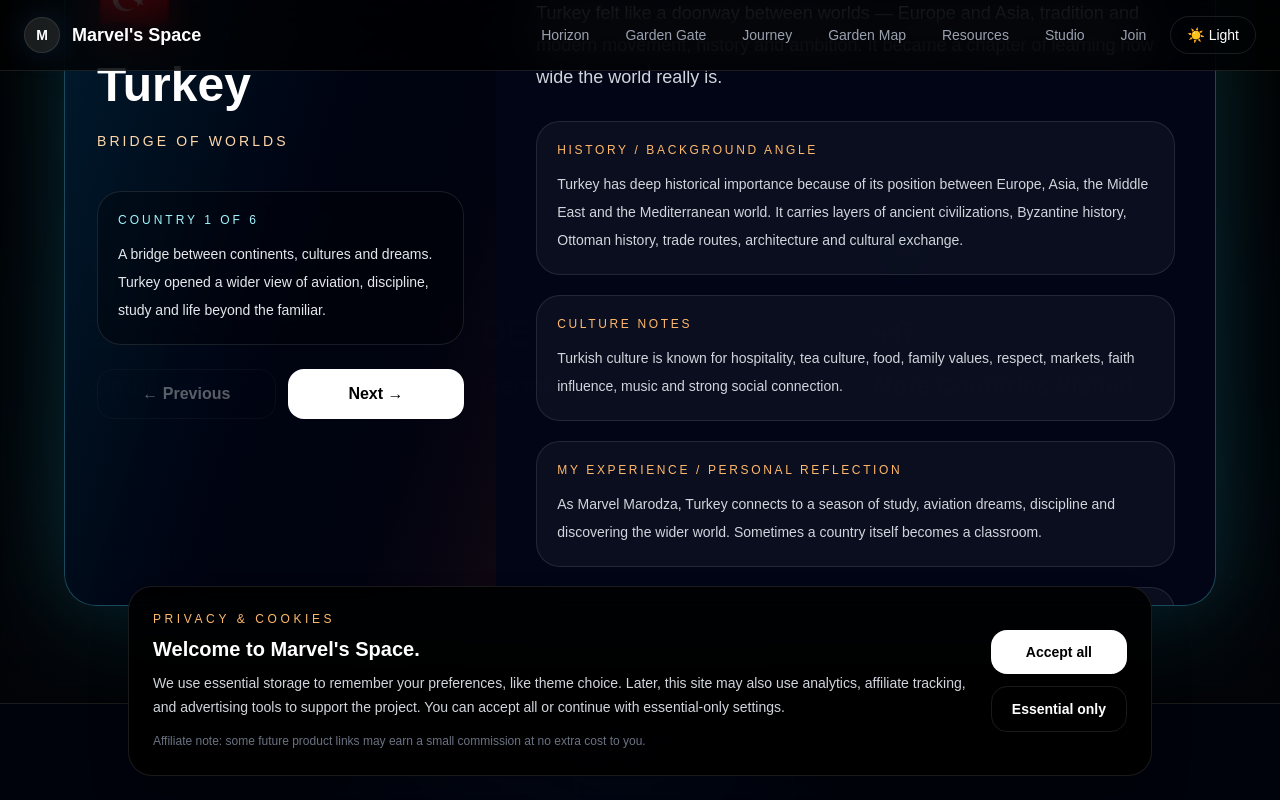
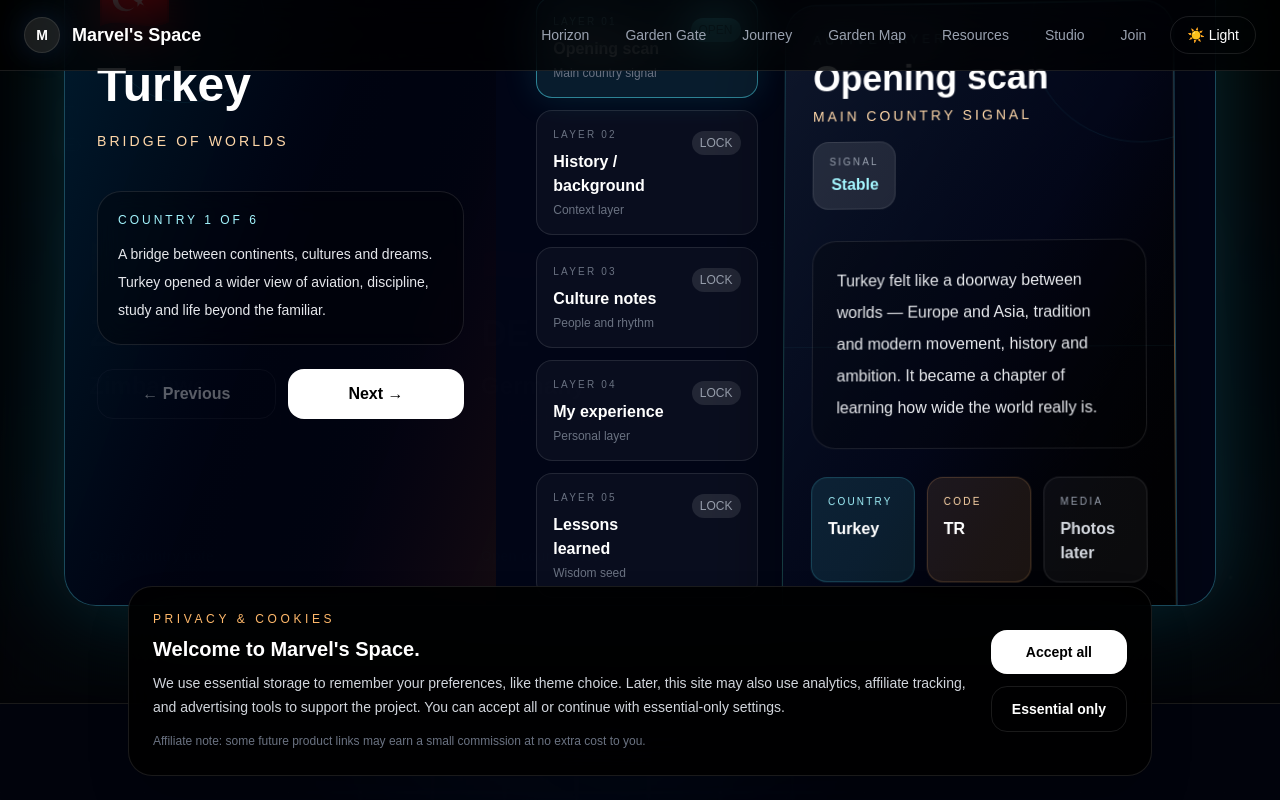
Before and after one commit to deincaptainmar/marvel-lab, a Next.js app: page / in a window 1280 px wide. Both pictures are taken after a click on the button 1032 px from the left and 2157 px from the top of the page. Shown: the part 1757-2557 px from the top of the page. Built offline with nearby package versions, Linux system fonts and the light colour scheme.

Commit message:
Make journey hologram layers interactive

```diff
--- a/src/components/JourneySection.tsx
+++ b/src/components/JourneySection.tsx
@@ -1,6 +1,7 @@
 "use client";
 
 import { useEffect, useState } from "react";
+import type { ReactNode } from "react";
 import Reveal from "@/components/Reveal";
 
 type CountryStory = {
@@ -20,6 +21,16 @@ type CountryStory = {
   currentAffairs: string;
   futureIdeas: string[];
 };
+
+type LayerKey =
+  | "opening"
+  | "history"
+  | "culture"
+  | "reflection"
+  | "lessons"
+  | "tourism"
+  | "current"
+  | "future";
 
 const rootCountries: CountryStory[] = [
   {
@@ -448,6 +459,12 @@ export default function JourneySection() {
             className="relative max-h-[88vh] w-full max-w-6xl overflow-hidden rounded-[2rem] border border-cyan-300/30 bg-slate-950/92 text-white shadow-[0_0_100px_rgba(34,211,238,0.22)] backdrop-blur-xl light:bg-white/95 light:text-black"
             onClick={(event) => event.stopPropagation()}
           >
+            <div className="pointer-events-none absolute inset-0 opacity-40">
+              <div className="absolute left-10 top-10 h-40 w-40 rounded-full border border-cyan-300/20" />
+              <div className="absolute bottom-10 right-10 h-56 w-56 rounded-full border border-orange-300/20" />
+              <div className="absolute inset-x-0 top-0 h-px bg-gradient-to-r from-transparent via-cyan-300 to-transparent" />
+            </div>
+
             <div className="relative z-10 grid max-h-[88vh] overflow-y-auto lg:grid-cols-[0.75fr_1.25fr]">
               <div className="relative border-b border-cyan-300/20 bg-gradient-to-br from-cyan-500/14 via-black/25 to-orange-500/16 p-8 light:border-black/10 light:from-cyan-50 light:via-white light:to-orange-50">
                 <div className="flex items-start justify-between gap-5">
@@ -531,7 +548,7 @@ function CountryHologram({
 }: {
   country: CountryStory;
   onClose: () => void;
-  footerAction: React.ReactNode;
+  footerAction: ReactNode;
 }) {
   return (
     <div
@@ -542,6 +559,12 @@ function CountryHologram({
         className="relative max-h-[88vh] w-full max-w-6xl overflow-hidden rounded-[2rem] border border-cyan-300/30 bg-slate-950/92 text-white shadow-[0_0_100px_rgba(34,211,238,0.22)] backdrop-blur-xl light:bg-white/95 light:text-black"
         onClick={(event) => event.stopPropagation()}
       >
+        <div className="pointer-events-none absolute inset-0 opacity-40">
+          <div className="absolute left-10 top-10 h-40 w-40 rounded-full border border-cyan-300/20" />
+          <div className="absolute bottom-10 right-10 h-56 w-56 rounded-full border border-orange-300/20" />
+          <div className="absolute inset-x-0 top-0 h-px bg-gradient-to-r from-transparent via-cyan-300 to-transparent" />
+        </div>
+
         <div className="relative z-10 grid max-h-[88vh] overflow-y-auto lg:grid-cols-[0.75fr_1.25fr]">
           <div className="relative border-b border-cyan-300/20 bg-gradient-to-br from-cyan-500/14 via-black/25 to-orange-500/16 p-8 light:border-black/10 light:from-cyan-50 light:via-white light:to-orange-50">
             <div className="flex items-start justify-between gap-5">
@@ -550,7 +573,9 @@ function CountryHologram({
                   Country Hologram
                 </p>
 
-                <p className="mt-5 text-6xl">{country.flag}</p>
+                <p className="mt-6 text-5xl font-black tracking-tight text-white/90 light:text-black/90">
+                  {country.code}
+                </p>
 
                 <h3 className="mt-6 text-4xl font-extrabold leading-tight md:text-5xl">
                   {country.shortTitle}
@@ -573,7 +598,7 @@ function CountryHologram({
 
             <div className="mt-10 rounded-3xl border border-white/10 bg-black/30 p-5 backdrop-blur-md light:border-black/10 light:bg-white/70">
               <p className="text-xs uppercase tracking-[0.25em] text-cyan-200 light:text-cyan-700">
-                Opening note
+                Opening scan
               </p>
 
               <p className="mt-3 text-sm leading-7 text-gray-200 light:text-gray-700">
@@ -604,6 +629,66 @@ function CountryHologram({
 }
 
 function CountryContent({ country }: { country: CountryStory }) {
+  const layers: {
+    key: LayerKey;
+    title: string;
+    label: string;
+    text?: string;
+    ideas?: string[];
+  }[] = [
+    {
+      key: "opening",
+      title: "Opening scan",
+      label: "Main country signal",
+      text: country.hologramOpening,
+    },
+    {
+      key: "history",
+      title: "History / background",
+      label: "Context layer",
+      text: country.background,
+    },
+    {
+      key: "culture",
+      title: "Culture notes",
+      label: "People and rhythm",
+      text: country.culture,
+    },
+    {
+      key: "reflection",
+      title: "My experience",
+      label: "Personal layer",
+      text: country.reflection,
+    },
+    {
+      key: "lessons",
+      title: "Lessons learned",
+      label: "Wisdom seed",
+      text: country.lesson,
+    },
+    {
+      key: "tourism",
+      title: "Tourism guide angle",
+      label: "Explorer guide",
+      text: country.tourism,
+    },
+    {
+      key: "current",
+      title: "Current affairs angle",
+      label: "Future research",
+      text: country.currentAffairs,
+    },
+    {
+      key: "future",
+      title: "Future content ideas",
+      label: "Content seeds",
+      ideas: country.futureIdeas,
+    },
+  ];
+
+  const [activeLayer, setActiveLayer] = useState<LayerKey>("opening");
+  const selectedLayer = layers.find((layer) => layer.key === activeLayer) ?? layers[0];
+
   return (
     <div className="p-8 md:p-10">
       <div className="flex flex-wrap items-center gap-3">
@@ -612,44 +697,154 @@ function CountryContent({ country }: { country: CountryStory }) {
         </span>
 
         <span className="rounded-full border border-orange-300/20 bg-orange-300/10 px-3 py-1 text-xs uppercase tracking-[0.2em] text-orange-200 light:text-orange-700">
-          Journey Archive
+          Interactive data layers
         </span>
       </div>
 
-      <p className="mt-7 text-lg leading-8 text-gray-300 light:text-gray-700">
-        {country.hologramOpening}
-      </p>
+      <div className="mt-7 grid gap-6 xl:grid-cols-[0.72fr_1.28fr]">
+        <div className="grid gap-3">
+          {layers.map((layer, index) => {
+            const isActive = layer.key === activeLayer;
 
-      <div className="mt-7 grid gap-5">
-        <InfoBlock title="History / background angle" text={country.background} />
-        <InfoBlock title="Culture notes" text={country.culture} />
-        <InfoBlock title="My experience / personal reflection" text={country.reflection} />
-        <InfoBlock title="Lessons learned" text={country.lesson} />
-        <InfoBlock title="Tourism / travel guide angle" text={country.tourism} />
-        <InfoBlock title="Current affairs angle" text={country.currentAffairs} />
-      </div>
+            return (
+              <button
+                key={layer.key}
+                type="button"
+                onClick={() => setActiveLayer(layer.key)}
+                className={`group relative overflow-hidden rounded-2xl border p-4 text-left transition duration-300 ${
+                  isActive
+                    ? "border-cyan-300/50 bg-cyan-300/10 shadow-[0_0_35px_rgba(34,211,238,0.14)]"
+                    : "border-white/10 bg-white/[0.035] hover:border-orange-300/30 hover:bg-white/[0.06] light:border-black/10 light:bg-black/[0.03]"
+                }`}
+              >
+                <div className="absolute inset-y-0 left-0 w-1 bg-gradient-to-b from-cyan-300 to-orange-300 opacity-0 transition group-hover:opacity-100" />
 
-      <div className="mt-7 rounded-3xl border border-orange-300/20 bg-orange-500/10 p-5 text-sm leading-7 text-orange-100 light:border-orange-200 light:bg-orange-50 light:text-orange-900">
-        <strong>Future content ideas:</strong>
-        <ol className="mt-3 list-decimal space-y-2 pl-5">
-          {country.futureIdeas.map((idea) => (
-            <li key={idea}>{idea}</li>
-          ))}
-        </ol>
+                <div className="flex items-start justify-between gap-4">
+                  <div>
+                    <p
+                      className={`text-[10px] uppercase tracking-[0.22em] ${
+                        isActive
+                          ? "text-cyan-200 light:text-cyan-700"
+                          : "text-gray-500 light:text-gray-500"
+                      }`}
+                    >
+                      Layer 0{index + 1}
+                    </p>
+
+                    <h4 className="mt-2 font-bold">{layer.title}</h4>
+
+                    <p className="mt-1 text-xs text-gray-500 light:text-gray-600">
+                      {layer.label}
+                    </p>
+                  </div>
+
+                  <span
+                    className={`mt-1 rounded-full px-2 py-1 text-xs transition ${
+                      isActive
+                        ? "bg-cyan-300 text-black"
+                        : "bg-white/10 text-gray-400 light:bg-black/5"
+                    }`}
+                  >
+                    {isActive ? "OPEN" : "LOCK"}
+                  </span>
+                </div>
+              </button>
+            );
+          })}
+        </div>
+
+        <div className="[perspective:1200px]">
+          <div
+            key={selectedLayer.key}
+            className="relative min-h-[420px] overflow-hidden rounded-[2rem] border border-cyan-300/25 bg-gradient-to-br from-slate-900/95 via-slate-950/95 to-black/95 p-7 shadow-[0_30px_90px_rgba(0,0,0,0.45)] transition duration-500 animate-in fade-in zoom-in-95 light:border-black/10 light:from-white light:via-blue-50 light:to-orange-50"
+            style={{
+              transform: "rotateX(2deg) rotateY(-2deg)",
+              transformStyle: "preserve-3d",
+            }}
+          >
+            <div className="pointer-events-none absolute inset-0 opacity-40">
+              <div className="absolute inset-x-0 top-0 h-px bg-gradient-to-r from-transparent via-cyan-300 to-transparent" />
+              <div className="absolute inset-y-0 right-0 w-px bg-gradient-to-b from-transparent via-orange-300 to-transparent" />
+              <div className="absolute -right-20 -top-20 h-56 w-56 rounded-full border border-cyan-300/20" />
+              <div className="absolute -bottom-24 left-12 h-48 w-48 rounded-full border border-orange-300/20" />
+              <div className="absolute left-0 right-0 top-1/2 h-px bg-cyan-300/10" />
+            </div>
+
+            <div
+              className="relative z-10"
+              style={{ transform: "translateZ(34px)" }}
+            >
+              <div className="flex flex-wrap items-center justify-between gap-4">
+                <div>
+                  <p className="text-xs uppercase tracking-[0.35em] text-cyan-200 light:text-cyan-700">
+                    Active layer
+                  </p>
+
+                  <h3 className="mt-3 text-3xl font-extrabold md:text-4xl">
+                    {selectedLayer.title}
+                  </h3>
+
+                  <p className="mt-2 text-sm uppercase tracking-[0.22em] text-orange-200 light:text-orange-700">
+                    {selectedLayer.label}
+                  </p>
+                </div>
+
+                <div className="rounded-2xl border border-white/10 bg-white/10 px-4 py-3 text-right light:border-black/10 light:bg-black/[0.03]">
+                  <p className="text-[10px] uppercase tracking-[0.22em] text-gray-400">
+                    Signal
+                  </p>
+                  <p className="mt-1 font-bold text-cyan-200 light:text-cyan-700">
+                    Stable
+                  </p>
+                </div>
+              </div>
+
+              <div className="mt-8 rounded-3xl border border-white/10 bg-black/25 p-6 text-base leading-8 text-gray-200 shadow-inner light:border-black/10 light:bg-white/70 light:text-gray-700">
+                {selectedLayer.ideas ? (
+                  <ol className="list-decimal space-y-3 pl-5">
+                    {selectedLayer.ideas.map((idea) => (
+                      <li key={idea}>{idea}</li>
+                    ))}
+                  </ol>
+                ) : (
+                  <p>{selectedLayer.text}</p>
+                )}
+              </div>
+
+              <div className="mt-7 grid gap-3 sm:grid-cols-3">
+                <div className="rounded-2xl border border-cyan-300/20 bg-cyan-300/10 p-4">
+                  <p className="text-[10px] uppercase tracking-[0.22em] text-cyan-200 light:text-cyan-700">
+                    Country
+                  </p>
+                  <p className="mt-2 font-bold">{country.shortTitle}</p>
+                </div>
+
+                <div className="rounded-2xl border border-orange-300/20 bg-orange-300/10 p-4">
+                  <p className="text-[10px] uppercase tracking-[0.22em] text-orange-200 light:text-orange-700">
+                    Code
+                  </p>
+                  <p className="mt-2 font-bold">{country.code}</p>
+                </div>
+
+                <div className="rounded-2xl border border-white/10 bg-white/[0.04] p-4 light:border-black/10 light:bg-black/[0.03]">
+                  <p className="text-[10px] uppercase tracking-[0.22em] text-gray-400">
+                    Media
+                  </p>
+                  <p className="mt-2 font-bold text-gray-300 light:text-gray-700">
+                    Photos later
+                  </p>
+                </div>
+              </div>
+
+              <p className="mt-6 text-sm text-gray-500 light:text-gray-600">
+                This layer system starts with text. Later, photos, maps, audio,
+                video clips and personal interview notes can be attached to each
+                country room.
+              </p>
+            </div>
+          </div>
+        </div>
       </div>
     </div>
   );
 }
-
-function InfoBlock({ title, text }: { title: string; text: string }) {
-  return (
-    <div className="rounded-3xl border border-white/10 bg-white/[0.04] p-5 light:border-black/10 light:bg-black/[0.03]">
-      <p className="text-xs uppercase tracking-[0.22em] text-orange-300 light:text-orange-700">
-        {title}
-      </p>
-      <p className="mt-3 text-sm leading-7 text-gray-300 light:text-gray-700">
-        {text}
-      </p>
-    </div>
-  );
-}
```
